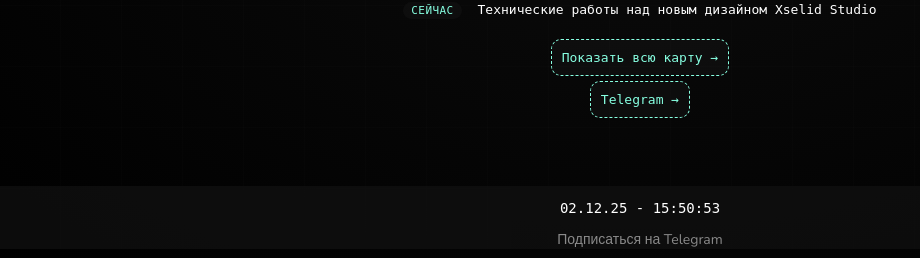
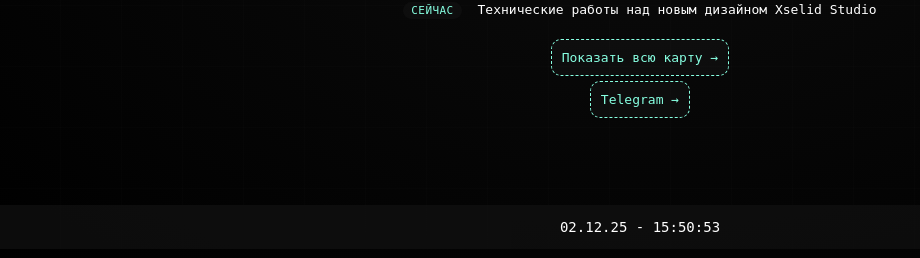
Before and after one commit to xselidcore/xselid-ru-django-ver, a Django app: page / in a window 1280 px wide. Shown: the part 551-809 px from the top of the page, without its empty margins (0-920 px from the left). Run offline with Django 4.2, Linux system fonts and the light colour scheme; data comes from the database, SQL or seed files in the repository; both versions use the stored data as it was after the commit.

Commit message:
tg button

```diff
--- a/home/templates/home/base.html
+++ b/home/templates/home/base.html
@@ -68,7 +68,6 @@
             <div class="footer-content">
                 <p id="footer-clock"></p>
                 <div class="footer-links">
-                    <a href="https://t.me/xselidcore" target="_blank" rel="noopener noreferrer">Подписаться на Telegram</a>
                     {% block footer_links %}{% endblock %}
                 </div>
             </div>
```
Also changed, not shown: db.sqlite3.
